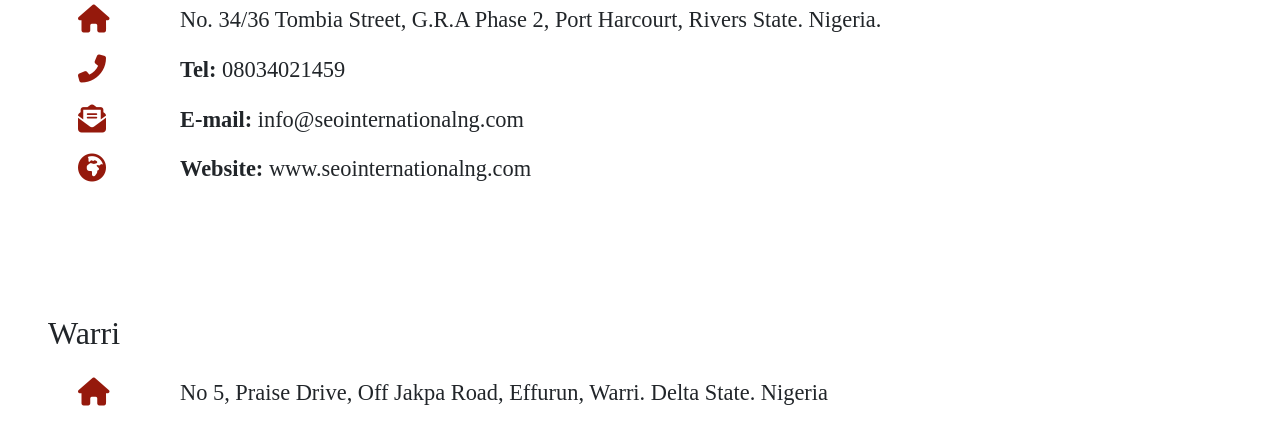
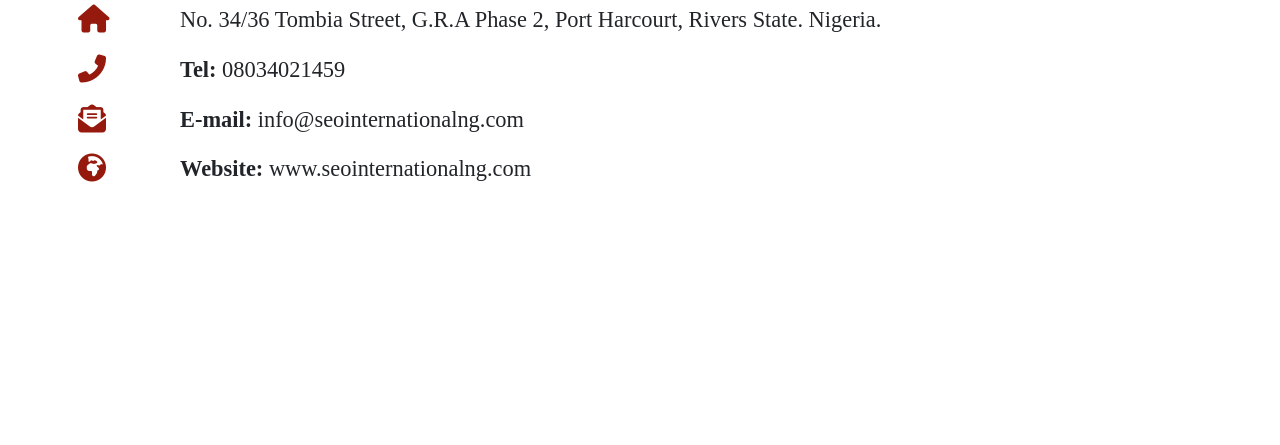
Before and after one commit to Jo-IE/SEO-website, a website: page contact.html in a window 1280 px wide. Shown: the part 451-896 px from the top of the page. After the commit the page ends 800 px from the top, so only its background shows below. Drawn offline with Linux system fonts and the light colour scheme.

Commit message:
edit contact page

```diff
--- a/contact.html
+++ b/contact.html
@@ -113,21 +113,6 @@
       </div>
     </section>
 
-    <section class="mx-auto py-5">
-      <h2 class="font-weight-light px-5">Warri</h2>
-      <div class="container py-3">
-        <div class="row">
-          <span class="col-1 px-2"
-            ><i class="fa fa-home fa-lg text-red" aria-hidden="true"></i
-          ></span>
-          <p class="col-10">
-            No 5, Praise Drive, Off Jakpa Road, Effurun, Warri. Delta State.
-            Nigeria
-          </p>
-        </div>
-      </div>
-    </section>
-
     <!-- Bootstrap core JavaScript -->
     <script src="vendor/jquery/jquery.slim.min.js"></script>
     <script src="vendor/bootstrap/js/bootstrap.bundle.min.js"></script>
```
